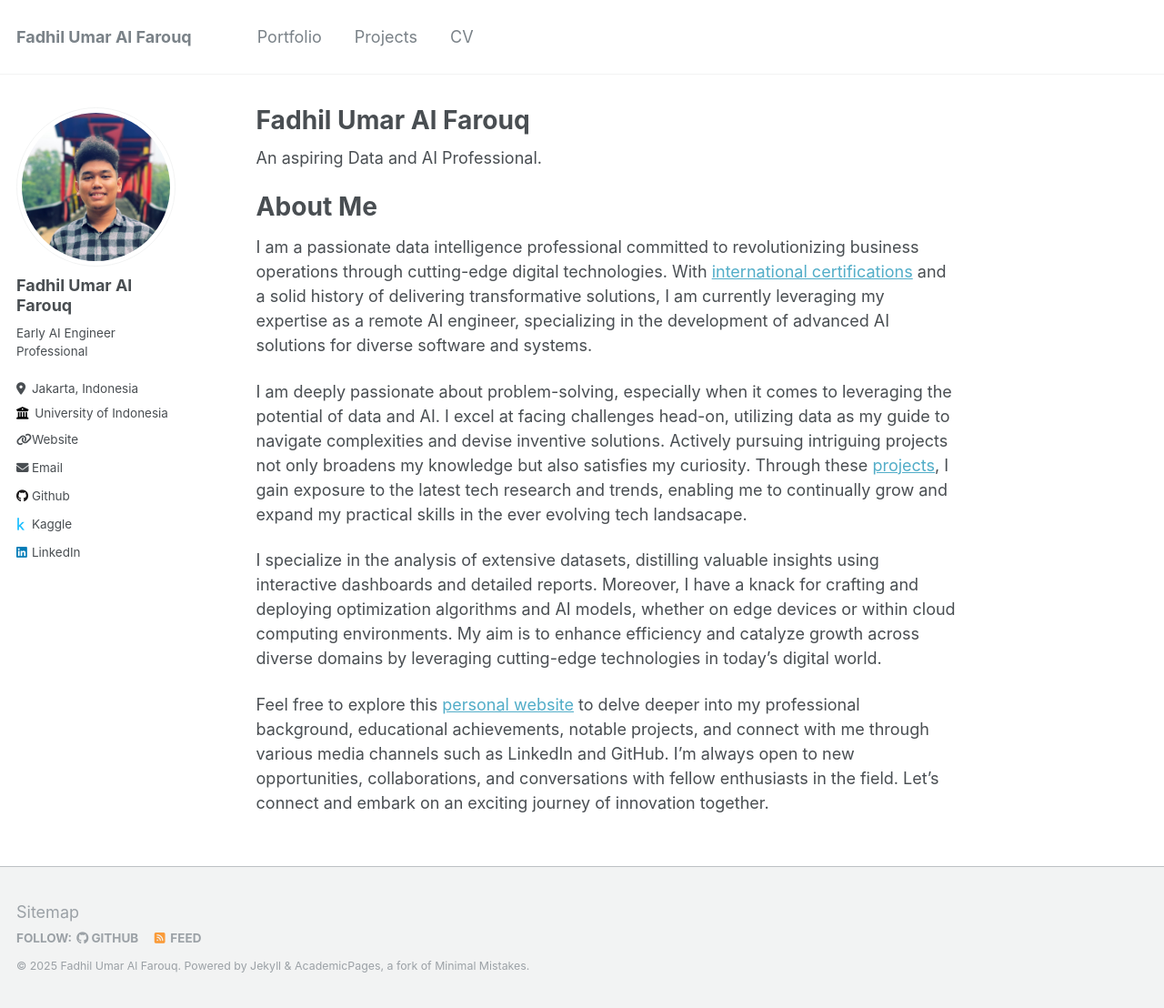
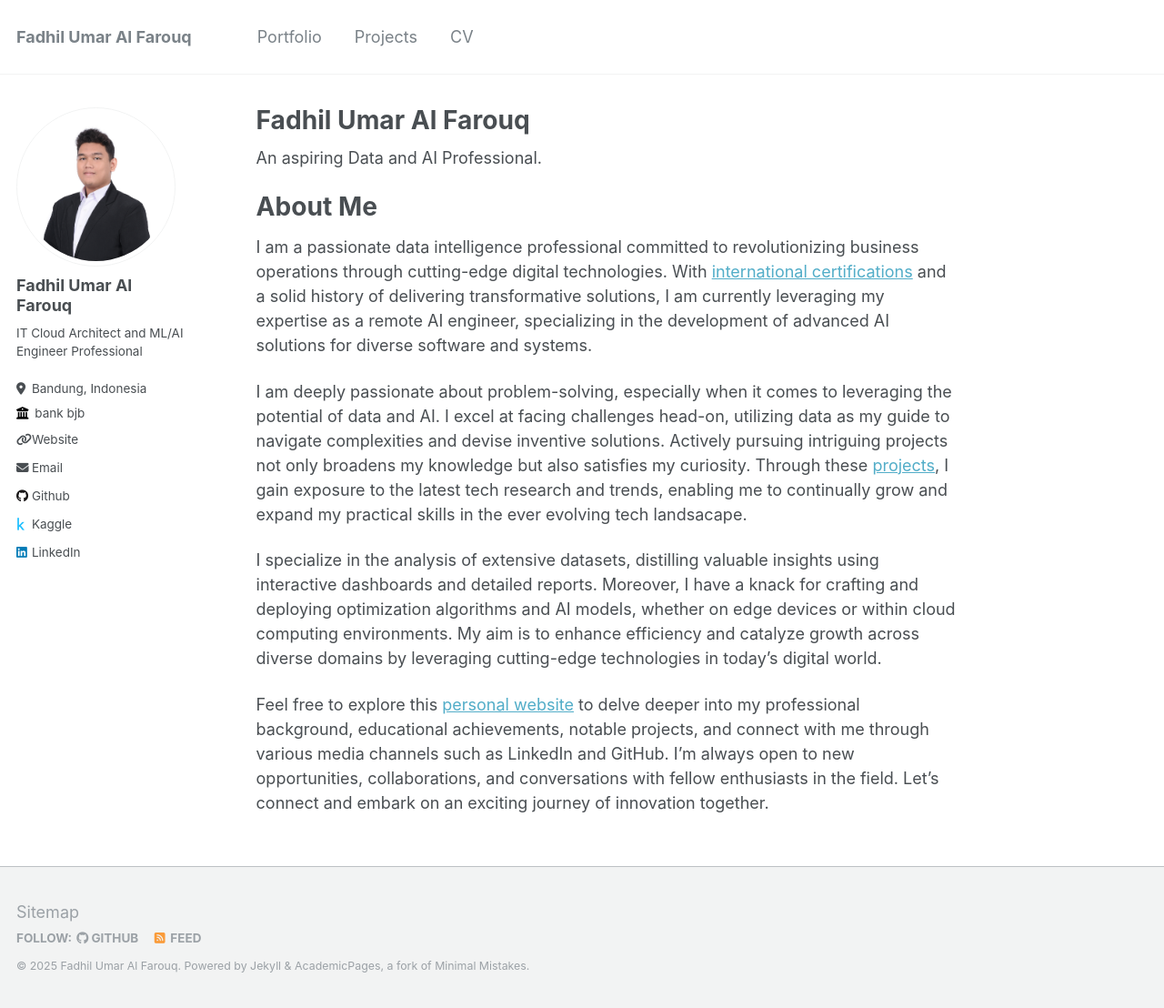
Before and after one commit to Alfadhils/Alfadhils.github.io, a Jekyll site: the page built from _pages/about.md, in a window 1280 px wide and 1108 px high. Shown: the whole window at 91% size. Built offline with Jekyll 4.4.1, drawn with Linux system fonts in a browser that asks for light colours.

Commit message:
test update

```diff
--- a/_config.yml
+++ b/_config.yml
@@ -11,7 +11,7 @@ locale                   : "en-US"
 title                    : "Fadhil Umar Al Farouq"
 title_separator          : "-"
 name                     : &name "Fadhil Umar Al Farouq"
-description              : &description "Early Professional AI Engineer"
+description              : &description "IT Cloud Architect and ML/AI Engineer Professional"
 url                      : https://alfadhils.github.io # the base hostname & protocol for your site e.g. "https://mmistakes.github.io"
 baseurl                  : "" # the subpath of your site, e.g. "/blog"
 repository               : "alfadhils/alfadhils.github.io"
@@ -24,9 +24,9 @@ author:
   avatar           : "fadhil_profile.jpg"
   name             : "Fadhil Umar Al Farouq"
   pronouns         : # example: "she/her"
-  bio              : "Early AI Engineer Professional"
-  location         : "Jakarta, Indonesia"
-  employer         : "University of Indonesia"
+  bio              : "IT Cloud Architect and ML/AI Engineer Professional"
+  location         : "Bandung, Indonesia"
+  employer         : "bank bjb"
   uri              : "https://alfadhils.github.io"
   email            : "fadhilumar.af@gmail.com"
 
```
Also changed, not shown: images/fadhil_profile.jpg.
